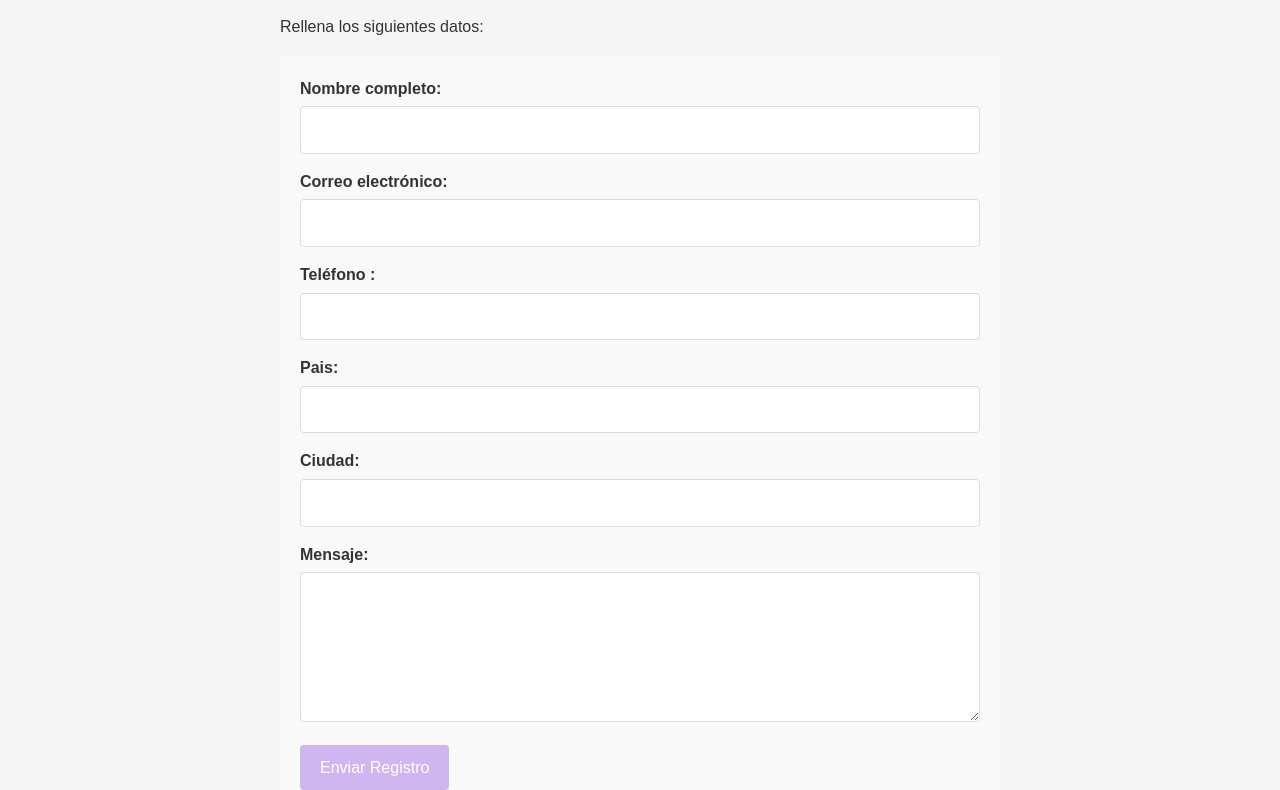
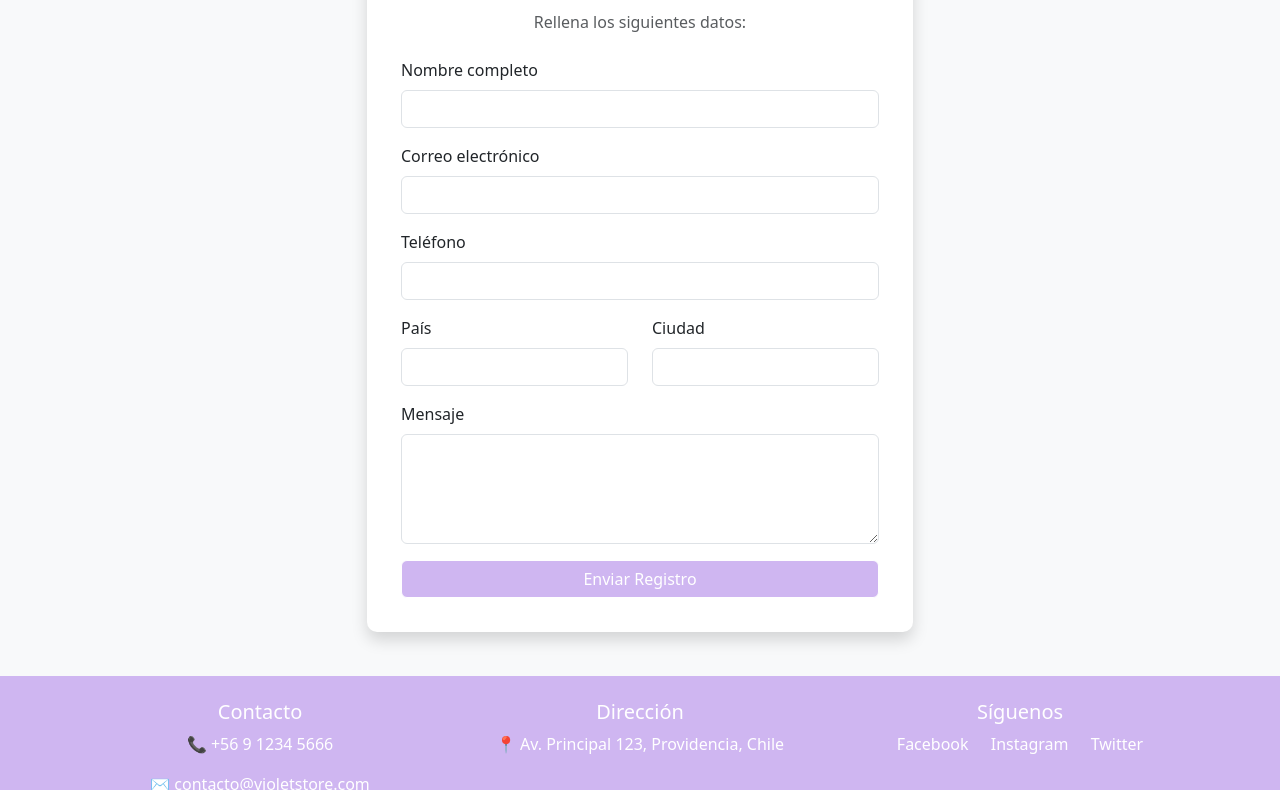
Before and after one commit to ferny06/sumativa1, a plain HTML site: page registrate.html in a window 1280 px wide. Shown: the part 192-982 px from the top of the page. Drawn offline with nearby package versions, Linux system fonts and the light colour scheme.

Commit message:
registro 2.0
regsitro 2.0 test

```diff
--- a/registrate.html
+++ b/registrate.html
@@ -39,96 +39,77 @@
       </nav>
       <style>
         body {
-            font-family: Arial, sans-serif;
-            line-height: 1.6;
-            margin: 0;
-            padding: 20px;
-            color: #333;
+            background-color: #f8f9fa;
+            padding-top: 40px;
         }
-        .container {
-            max-width: 800px;
-            margin: 0 auto;
-            padding: 20px;
+        .card {
+            border-radius: 10px;
         }
-        h1 {
-            color: #2c3e50;
+        .card-shadow {
+            box-shadow: 0 4px 6px rgba(0, 0, 0, 0.1);
         }
-        .contact-form {
-            background: #f9f9f9;
-            padding: 20px;
-            border-radius: 5px;
+        .btn-lila {
+            background-color: #6f42c1;
+            color: white;
         }
-        .form-group {
-            margin-bottom: 15px;
-        }
-        label {
-            display: block;
-            margin-bottom: 5px;
-            font-weight: bold;
-        }
-        input[type="text"],
-        input[type="email"],
-        textarea {
-            width: 100%;
-            padding: 10px;
-            border: 1px solid #ddd;
-            border-radius: 4px;
-        }
-        textarea {
-            height: 150px;
-        }
-        button {
-            background: #3498db;
+        .btn-lila:hover {
+            background-color: #5a32a8;
             color: white;
-            border: none;
-            padding: 10px 20px;
-            border-radius: 4px;
-            cursor: pointer;
-        }
-        button:hover {
-            background: #2980b9;
         }
     </style>
-      <div class="container mt-4">
-        <h1>Registrate</h1>
-        <div class="container">
-
-          <p>Rellena los siguientes datos: </p>
-
-          <div class="contact-form">
-              <form action="/enviar-mensaje" method="POST">
-                  <div class="form-group">
-                      <label for="nombre">Nombre completo:</label>
-                      <input type="text" id="nombre" name="nombre" required>
+</head>
+<body>
+    <div class="container mt-3">
+        <div class="row justify-content-center">
+            <div class="col-md-8 col-lg-6">
+                <div class="card shadow">
+                    <div class="card-body p-4">
+                        <div class="text-center mb-4">
+                            <h3 class="mb-3">Regístrate</h3>
+                            <p class="text-muted">Rellena los siguientes datos:</p>
                         </div>
 
-                  <div class="form-group">
-                      <label for="email">Correo electrónico:</label>
-                      <input type="email" id="email" name="email" required>
+                        <form action="/enviar-mensaje" method="POST">
+                            <div class="mb-3">
+                                <label for="nombre" class="form-label">Nombre completo</label>
+                                <input type="text" class="form-control" id="nombre" name="nombre" required>
                             </div>
 
-                  <div class="form-group">
-                      <label for="telefono">Teléfono :</label>
-                      <input type="text" id="telefono" name="telefono">
+                            <div class="mb-3">
+                                <label for="email" class="form-label">Correo electrónico</label>
+                                <input type="email" class="form-control" id="email" name="email" required>
                             </div>
 
-                  <div class="form-group">
-                      <label for="asunto">Pais:</label>
-                      <input type="text" id="pais" name="pais" required>
-                  </div>
-                  <div class="form-group">
-                    <label for="ciudad">Ciudad:</label>
-                    <input type="text" id="ciudad" name="ciudad" required>
+                            <div class="mb-3">
+                                <label for="telefono" class="form-label">Teléfono</label>
+                                <input type="text" class="form-control" id="telefono" name="telefono">
                             </div>
 
-
-                  <div class="form-group">
-                      <label for="mensaje">Mensaje:</label>
-                      <textarea id="mensaje" name="mensaje" required></textarea>
+                            <div class="row">
+                                <div class="col-md-6 mb-3">
+                                    <label for="pais" class="form-label">País</label>
+                                    <input type="text" class="form-control" id="pais" name="pais" required>
+                                </div>
+                                <div class="col-md-6 mb-3">
+                                    <label for="ciudad" class="form-label">Ciudad</label>
+                                    <input type="text" class="form-control" id="ciudad" name="ciudad" required>
+                                </div>
                             </div>
 
-                  <button type="submit" class="boton-lila">Enviar Registro</button>
+                            <div class="mb-3">
+                                <label for="mensaje" class="form-label">Mensaje</label>
+                                <textarea class="form-control" id="mensaje" name="mensaje" rows="4" required></textarea>
+                            </div>
+
+                            <div class="d-grid gap-2">
+                              <a href="#" class="btn btn-primary">Enviar Registro</a>
+
+                            </div>
                         </form>
+                    </div>
+                </div>
+            </div>
+        </div>
     </div>
     <script src="https://cdn.jsdelivr.net/npm/bootstrap@5.3.3/dist/js/bootstrap.bundle.min.js" integrity="sha384-YvpcrYf0tY3lHB60NNkmXc5s9fDVZLESaAA55NDzOxhy9GkcIdslK1eN7N6jIeHz" crossorigin="anonymous"></script>
   </body>
```
Lines whose indentation alone changed are shown as unchanged.
